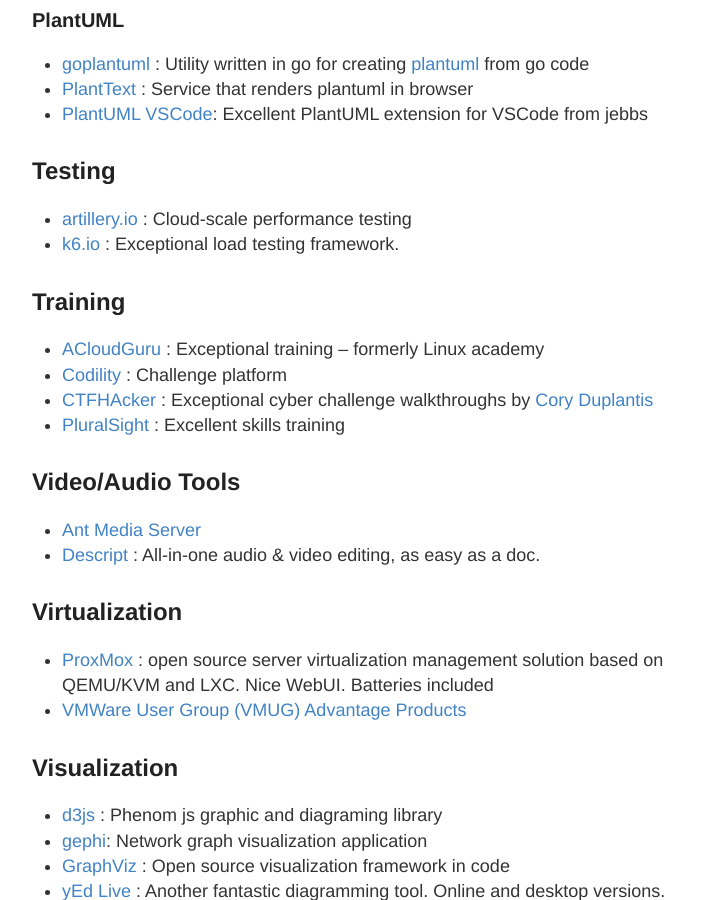
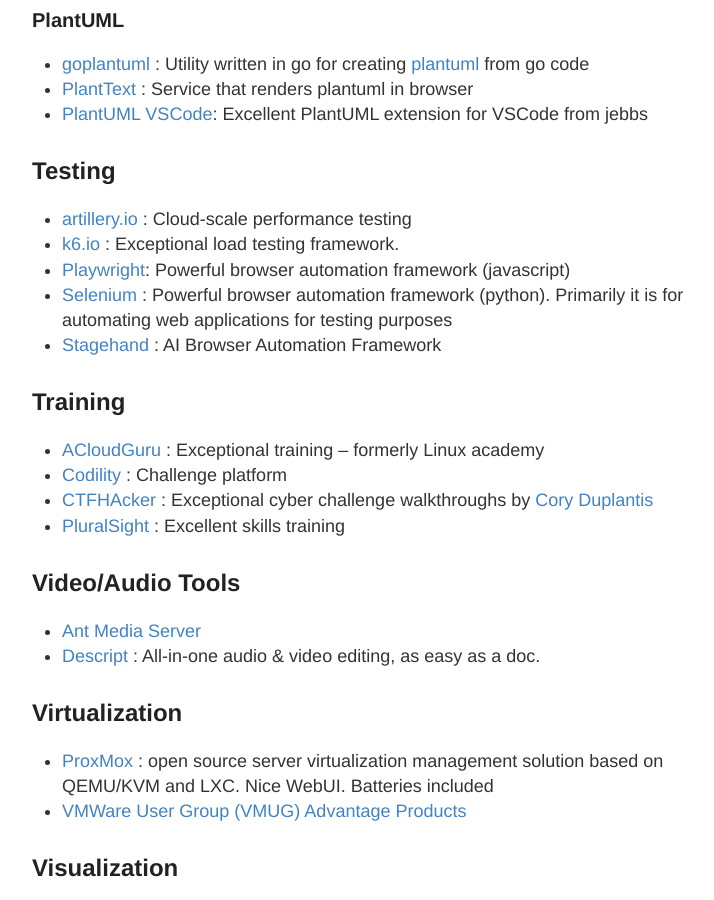
Before and after one commit to stevehenderson/stevehenderson.github.io, a Jekyll site: the page built from links.md, in a window 1280 px wide and 900 px high, scrolled down 15354 px. Shown: the whole window, without its empty margins (248-962 px from the left). Built offline with Jekyll 4.4.1, drawn with Linux system fonts in a browser that asks for light colours.

Commit message:
Add browser automation frameworks to testing section

```diff
--- a/links.md
+++ b/links.md
@@ -476,6 +476,9 @@
 ## Testing
    * [artillery.io](https://www.artillery.io/) : Cloud-scale performance testing
    * [k6.io](https://k6.io/) : Exceptional load testing framework.
+   * [Playwright](https://playwright.dev/): Powerful browser automation framework (javascript)
+   * [Selenium](https://www.selenium.dev/) : Powerful browser automation framework (python).  Primarily it is for automating web applications for testing purposes
+   * [Stagehand](https://www.stagehand.dev/) : AI Browser Automation Framework
 
 ## Training
    * [ACloudGuru](https://acloudguru.com/) : Exceptional training -- formerly Linux academy
```
